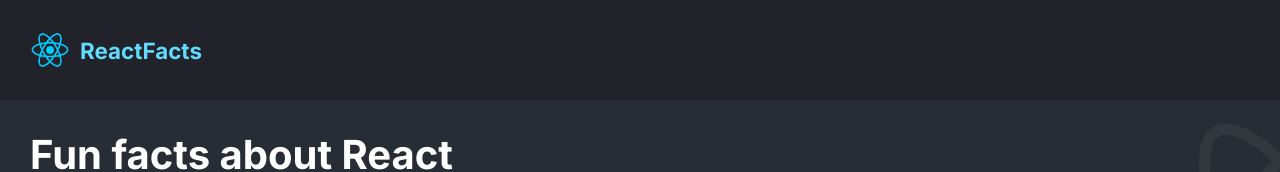
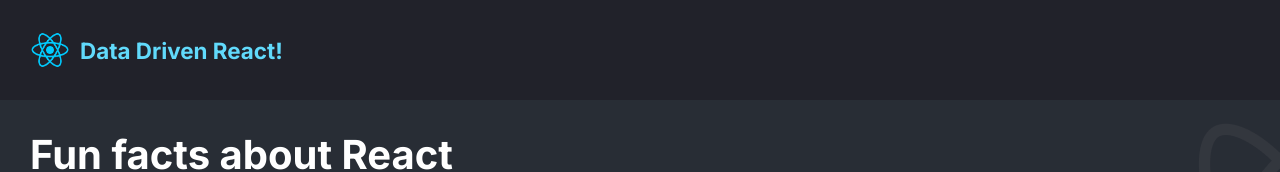
Before and after one commit to samjohnreid/scrimba-react, a JavaScript app: page / in a window 1280 px wide. Shown: the top 172 px of the page. Built offline with nearby package versions, Linux system fonts and the light colour scheme.

Commit message:
initial commit

```diff
--- a/src/components/Navbar.js
+++ b/src/components/Navbar.js
@@ -3,7 +3,7 @@ export default function Navbar() {
         <header className="header">
             <nav className="header__nav">
                 <img className="header__logo" src="react-logo.png" alt="REact logo" />
-                <span className="header__text">ReactFacts</span>
+                <span className="header__text">Data Driven React!</span>
             </nav>
         </header>
     )
```
